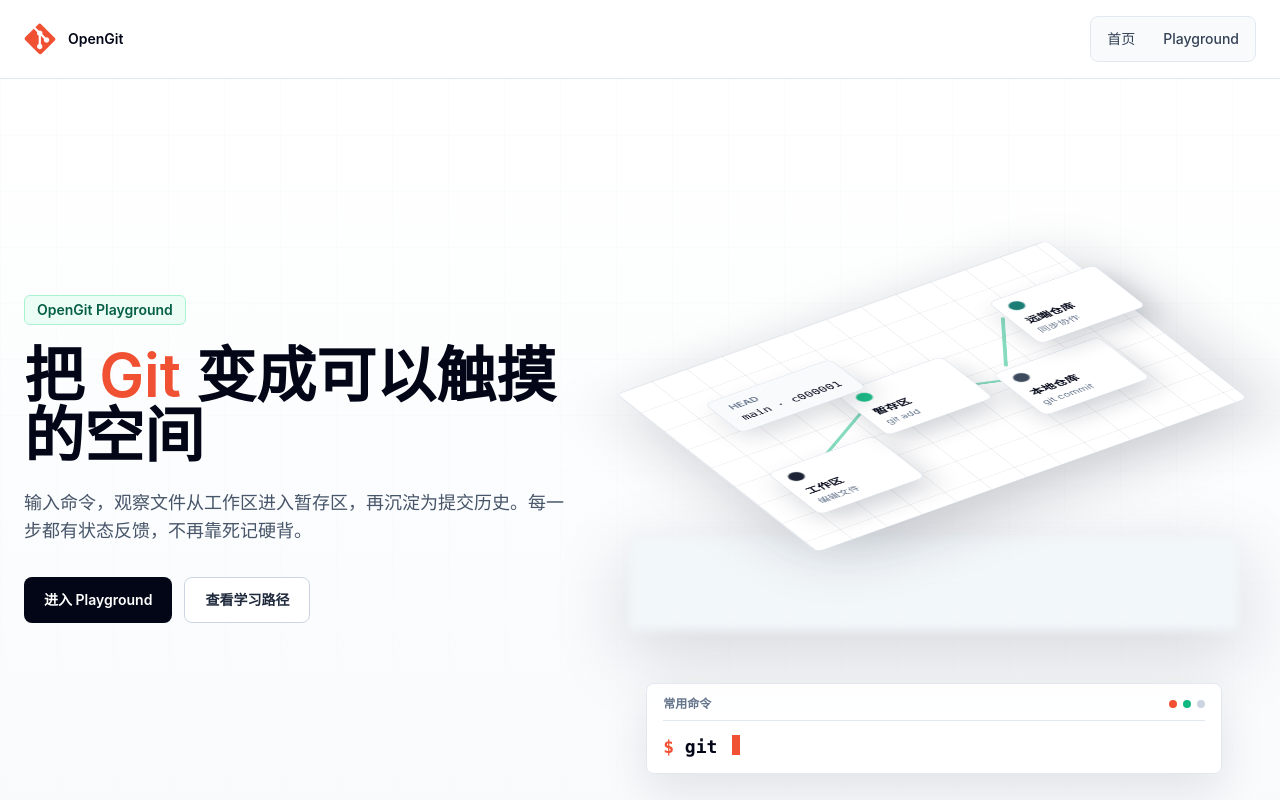
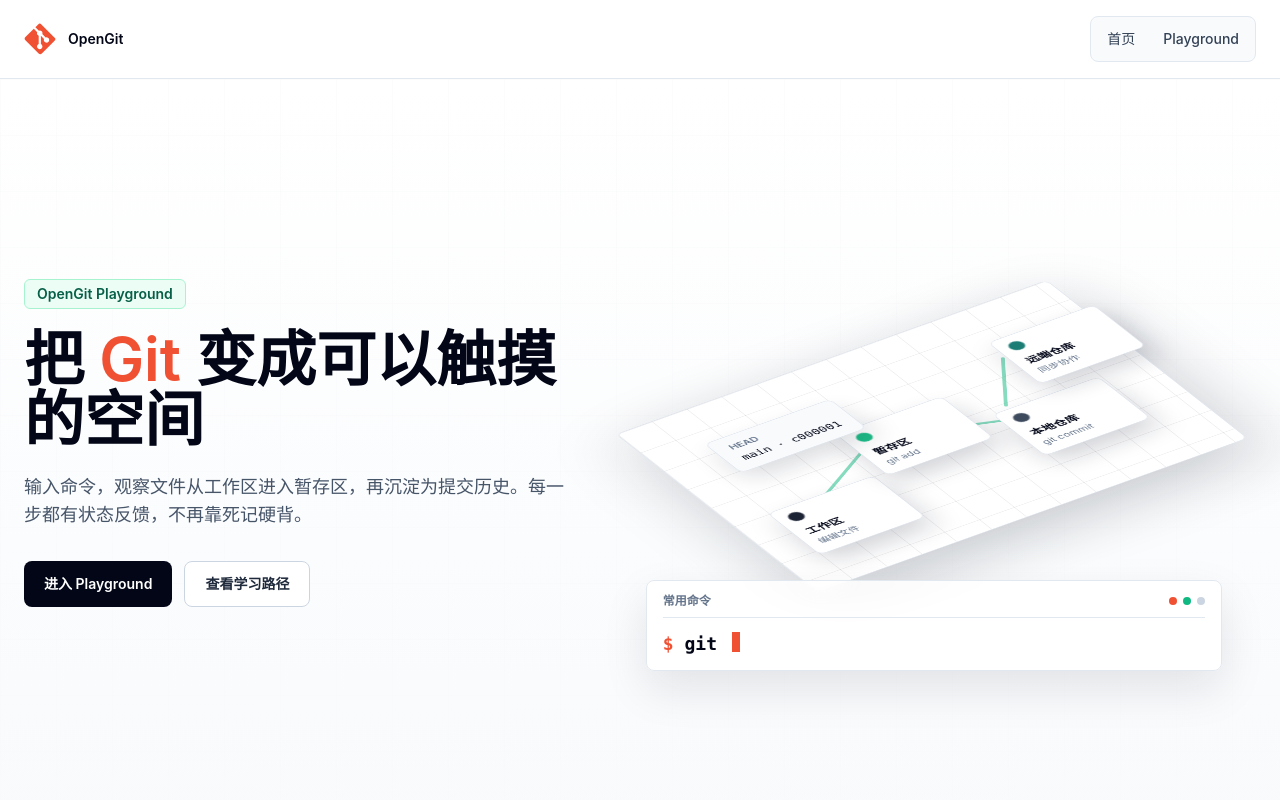
Before and after one commit to Antonio-bamao/OpenGit, a Next.js app: page / in a window 1280 px wide. Shown: the top 800 px of the page. Built offline with nearby package versions, Linux system fonts and the light colour scheme.

Commit message:
fix: replace scene shadow with typewriter

```diff
--- a/src/components/home/ThreeDGitIntro.tsx
+++ b/src/components/home/ThreeDGitIntro.tsx
@@ -42,9 +42,7 @@
           </div>
         </div>
 
-        <div className="flex flex-col items-center gap-5">
         <div className="scene-stage motion-delay-1 relative min-h-[420px] w-full md:min-h-[520px]">
-            <div className="absolute inset-x-4 bottom-8 h-24 rounded-lg border border-slate-200 bg-slate-100/80 shadow-[0_24px_80px_rgba(15,23,42,0.16)] blur-sm" />
           <div className="scene-plane absolute left-1/2 top-1/2 h-[360px] w-[520px] max-w-[88vw] -translate-x-1/2 -translate-y-1/2 rounded-lg border border-slate-200 bg-white shadow-[0_28px_90px_rgba(15,23,42,0.22)]">
             <div className="absolute inset-0 rounded-lg bg-[linear-gradient(90deg,rgba(15,23,42,0.07)_1px,transparent_1px),linear-gradient(180deg,rgba(15,23,42,0.07)_1px,transparent_1px)] bg-[size:42px_42px]" />
 
@@ -78,8 +76,7 @@
               <p className="mt-1 font-mono text-sm text-slate-950">main · c000001</p>
             </div>
           </div>
-          </div>
-          <GitCommandTypewriter className="max-w-[520px]" />
+          <GitCommandTypewriter className="absolute inset-x-4 bottom-8 z-10 mx-auto max-w-[520px]" />
         </div>
       </div>
     </section>
```
Lines whose indentation alone changed are shown as unchanged.
